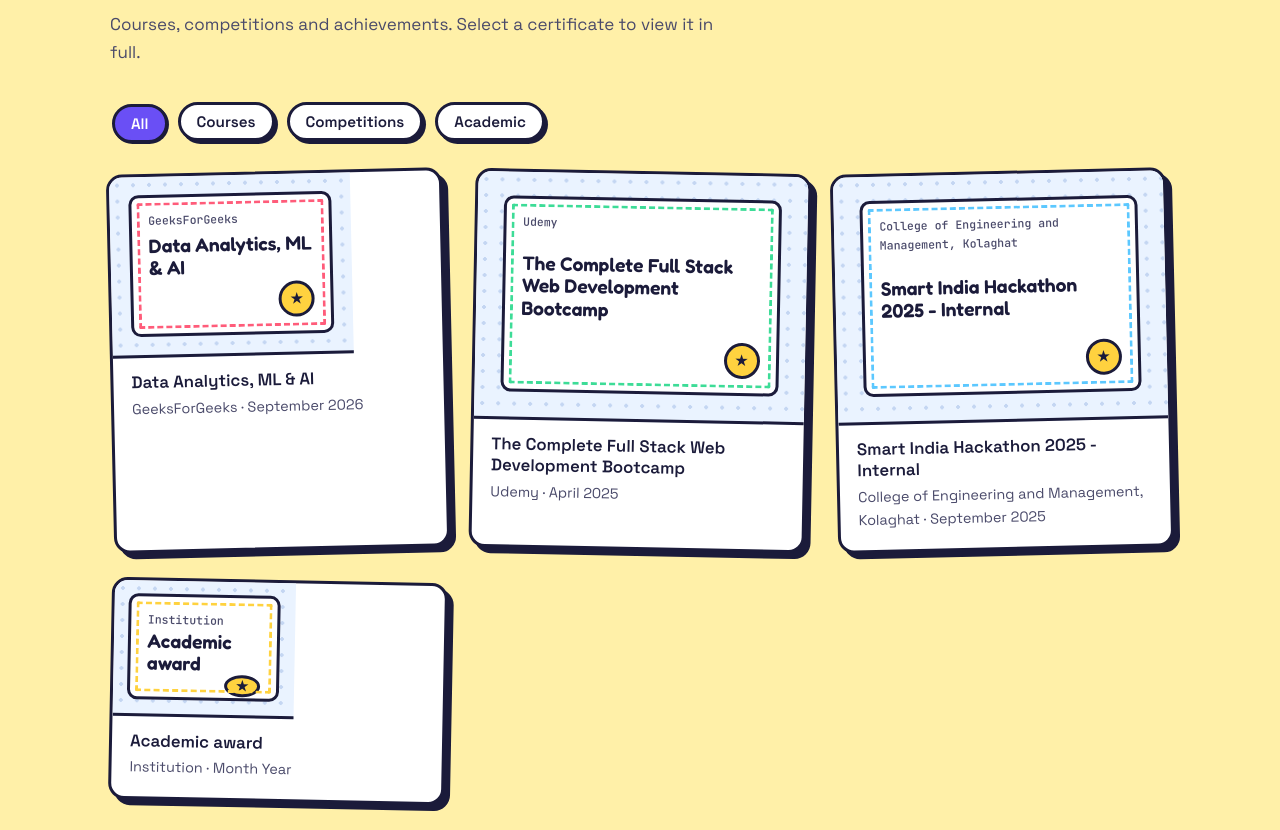
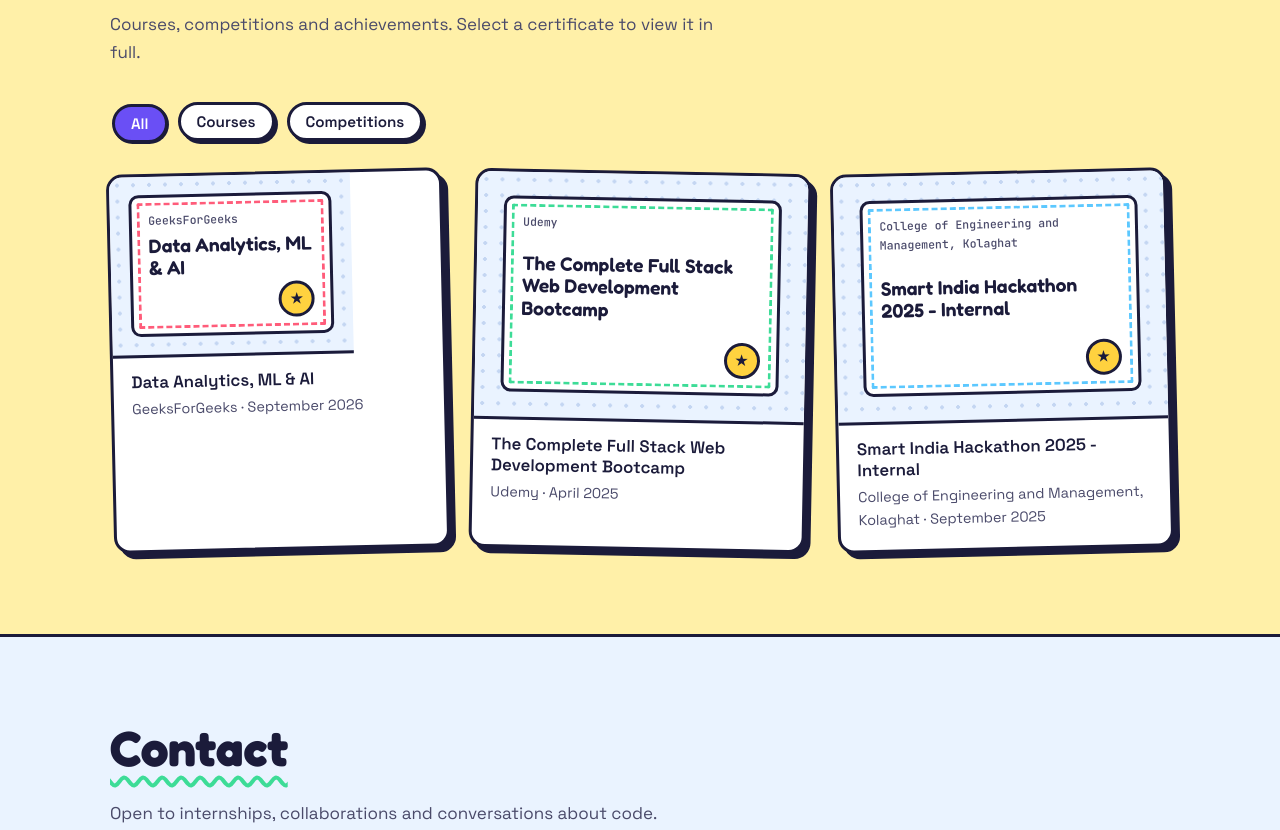
Before and after one commit to Newton-10/portfolio, a plain HTML site: page index.html in a window 1280 px wide. Shown: the part 2187-3017 px from the top of the page. Drawn offline with Linux system fonts and the light colour scheme.

Commit message:
Update index.html

```diff
--- a/index.html
+++ b/index.html
@@ -519,8 +519,7 @@
   certificates: [
     { title: "Data Analytics, ML & AI", issuer: "GeeksForGeeks", date: "September 2026", category: "Courses", image: "", link: "GFG-DS.pdf" },
     { title: "The Complete Full Stack Web Development Bootcamp", issuer: "Udemy", date: "April 2025", category: "Courses", image: "", link: "UC-FullStack.pdf" },
-    { title: "Smart India Hackathon 2025 - Internal", issuer: "College of Engineering and Management, Kolaghat", date: "September 2025", category: "Competitions", image: "", link: "Certificate-sih (3-).png" },
-    { title: "Academic award", issuer: "Institution", date: "Month Year", category: "Academic", image: "", link: "" }
+    { title: "Smart India Hackathon 2025 - Internal", issuer: "College of Engineering and Management, Kolaghat", date: "September 2025", category: "Competitions", image: "", link: "Certificate-sih (3-).png" }
   ],
   contactNote: "Open to internships, collaborations and conversations about code.",
   contacts: [
```
